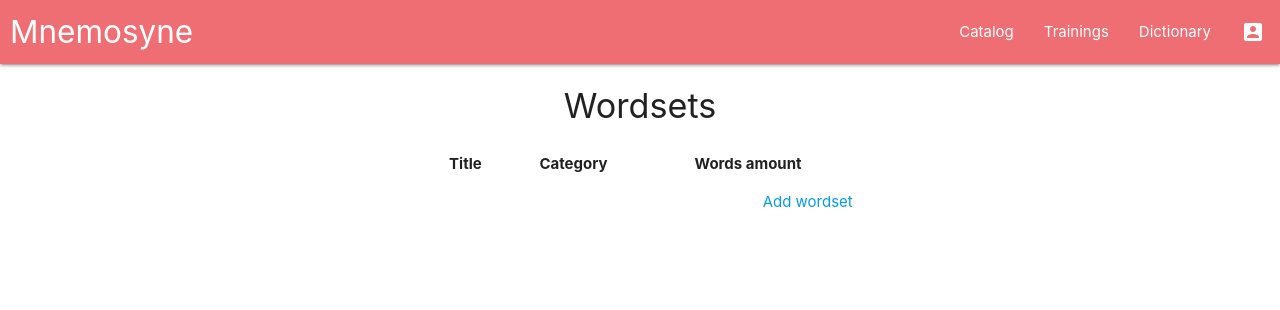
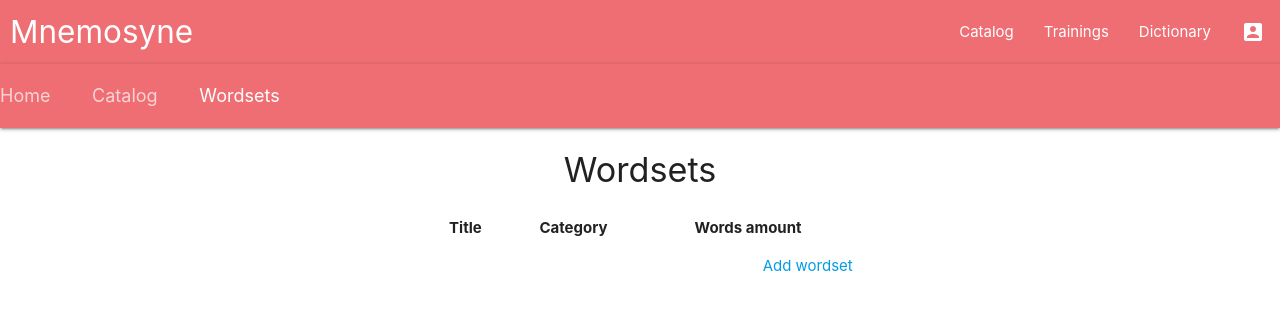
Before and after one commit to mnemosyne-team/mnemosyne, a Django app: page /wordsets/ in a window 1280 px wide. Shown: the top 310 px of the page. Run offline with Django 3.2, Linux system fonts and the light colour scheme; the visitor is signed in with stand-in values (Sample User, id 1); data that the repository does not hold is empty; some libraries are stand-ins or nearby versions.

Commit message:
Add breadcrumbs (#32)
* Add breadcrumbs

* Modify url for breadcrumbs

```diff
--- a/wordbuilder/templates/registration/login.html
+++ b/wordbuilder/templates/registration/login.html
@@ -1,6 +1,11 @@
 {% extends 'wordbuilder/base.html' %}
 
 {% block title %}Mnemosyne - Login{% endblock %}
+
+{% block breadcrumbs %}
+    <a href={% url 'index' %} class="breadcrumb">Home</a>
+    <a href='#' class="breadcrumb">Login</a>
+{% endblock %}
 
 {% block content %}
     <div class="container">
--- a/wordbuilder/templates/registration/password-reset-complete.html
+++ b/wordbuilder/templates/registration/password-reset-complete.html
@@ -1,6 +1,11 @@
 {% extends 'wordbuilder/base.html' %}
 
 {% block title %}Mnemosyne - Password Reset{% endblock %}
+
+{% block breadcrumbs %}
+    <a href={% url 'index' %} class="breadcrumb">Home</a>
+    <a href='#' class="breadcrumb">Password Reset</a>
+{% endblock %}
 
 {% block content %}
     <div class="container">
--- a/wordbuilder/templates/registration/password-reset-confirm.html
+++ b/wordbuilder/templates/registration/password-reset-confirm.html
@@ -1,6 +1,11 @@
 {% extends 'wordbuilder/base.html' %}
 
 {% block title %}Mnemosyne - Password Reset{% endblock %}
+
+{% block breadcrumbs %}
+    <a href={% url 'index' %} class="breadcrumb">Home</a>
+    <a href='#' class="breadcrumb">Password Reset</a>
+{% endblock %}
 
 {% block content %}
     <div class="container">
--- a/wordbuilder/templates/registration/password-reset-done.html
+++ b/wordbuilder/templates/registration/password-reset-done.html
@@ -1,6 +1,11 @@
 {% extends 'wordbuilder/base.html' %}
 
 {% block title %}Mnemosyne - Password Reset{% endblock %}
+
+{% block breadcrumbs %}
+    <a href={% url 'index' %} class="breadcrumb">Home</a>
+    <a href='#' class="breadcrumb">Password Reset</a>
+{% endblock %}
 
 {% block content %}
     <div class="container">
--- a/wordbuilder/templates/registration/password-reset-form.html
+++ b/wordbuilder/templates/registration/password-reset-form.html
@@ -1,6 +1,11 @@
 {% extends 'wordbuilder/base.html' %}
 
 {% block title %}Mnemosyne - Password Reset{% endblock %}
+
+{% block breadcrumbs %}
+    <a href={% url 'index' %} class="breadcrumb">Home</a>
+    <a href='#' class="breadcrumb">Password Reset</a>
+{% endblock %}
 
 {% block content %}
     <div class="container">
--- a/wordbuilder/templates/registration/signup.html
+++ b/wordbuilder/templates/registration/signup.html
@@ -3,6 +3,11 @@
 {% load widget_tweaks %}
 
 {% block title %}Mnemosyne - Create User{% endblock %}
+
+{% block breadcrumbs %}
+    <a href={% url 'index' %} class="breadcrumb">Home</a>
+    <a href='#' class="breadcrumb">Create User</a>
+{% endblock %}
 
 {% block content %}
     <div class="container">
--- a/wordbuilder/templates/wordbuilder/base.html
+++ b/wordbuilder/templates/wordbuilder/base.html
@@ -42,6 +42,16 @@
                 {% endif %}
             </ul>
         </div>
+
+    </nav>
+    <nav>
+        <div class="nav-wrapper">
+            <div class="col s12">
+                {% block breadcrumbs %}
+                    <a href={% url 'index' %} class="breadcrumb">Home</a>
+                {% endblock %}
+            </div>
+        </div>
     </nav>
     <ul class="sidenav red lighten-2 white-text" id="mobile-nav-menu">
         <li><a href="{% url 'catalog' %}">Catalog</a></li>
--- a/wordbuilder/templates/wordbuilder/collection.html
+++ b/wordbuilder/templates/wordbuilder/collection.html
@@ -1,6 +1,11 @@
 {% extends 'wordbuilder/base.html' %}
 
 {% block title %}Mnemosyne - Collections{% endblock %}
+
+{% block breadcrumbs %}
+    <a href={% url 'index' %} class="breadcrumb">Home</a>
+    <a href='#' class="breadcrumb">Catalog</a>
+{% endblock %}
 
 {% block content %}
     <div class="container">
--- a/wordbuilder/templates/wordbuilder/dictionary.html
+++ b/wordbuilder/templates/wordbuilder/dictionary.html
@@ -6,6 +6,11 @@
 
 {% block custom_css %}
     <link href="{% static 'wordbuilder/css/dictionary.css' %}" rel="stylesheet">
+{% endblock %}
+
+{% block breadcrumbs %}
+    <a href={% url 'index' %} class="breadcrumb">Home</a>
+    <a href='#' class="breadcrumb">Dictionary</a>
 {% endblock %}
 
 {% block content %}
--- a/wordbuilder/templates/wordbuilder/profile-update-view.html
+++ b/wordbuilder/templates/wordbuilder/profile-update-view.html
@@ -1,6 +1,11 @@
 {% extends 'wordbuilder/base.html' %}
 
 {% block title %}Mnemosyne - User Profile{% endblock %}
+
+{% block breadcrumbs %}
+    <a href={% url 'index' %} class="breadcrumb">Home</a>
+    <a href='#' class="breadcrumb">User Profile</a>
+{% endblock %}
 
 {% block content %}
     <div class="container">
--- a/wordbuilder/templates/wordbuilder/profile-view.html
+++ b/wordbuilder/templates/wordbuilder/profile-view.html
@@ -1,6 +1,11 @@
 {% extends 'wordbuilder/base.html' %}
 
 {% block title %}Mnemosyne - User Profile{% endblock %}
+
+{% block breadcrumbs %}
+    <a href={% url 'index' %} class="breadcrumb">Home</a>
+    <a href='#' class="breadcrumb">User Profile</a>
+{% endblock %}
 
 {% block content %}
     <div class="container">
--- a/wordbuilder/templates/wordbuilder/pronunciation_training.html
+++ b/wordbuilder/templates/wordbuilder/pronunciation_training.html
@@ -4,6 +4,12 @@
 
 {% block training-css %}
     <link rel="stylesheet" href="{% static 'wordbuilder/css/pronunciation.css' %}">
+{% endblock %}
+
+{% block breadcrumbs %}
+    <a href={% url 'index' %} class="breadcrumb">Home</a>
+    <a href={% url 'trainings' %} class="breadcrumb">Trainings</a>
+    <a href='#' class="breadcrumb">Pronunciation</a>
 {% endblock %}
 
 {% block card-content %}
--- a/wordbuilder/templates/wordbuilder/statistics.html
+++ b/wordbuilder/templates/wordbuilder/statistics.html
@@ -1,6 +1,11 @@
 {% extends 'wordbuilder/base.html' %}
 
 {% block title %}Mnemosyne - Statistics{% endblock %}
+
+{% block breadcrumbs %}
+    <a href={% url 'index' %} class="breadcrumb">Home</a>
+    <a href='#' class="breadcrumb">Statistics</a>
+{% endblock %}
 
 {% block content %}
     <script src="https://cdnjs.cloudflare.com/ajax/libs/Chart.js/2.5.0/Chart.min.js"></script>
--- a/wordbuilder/templates/wordbuilder/trainings.html
+++ b/wordbuilder/templates/wordbuilder/trainings.html
@@ -8,6 +8,11 @@
             margin-top: 100px;
         }
     </style>
+{% endblock %}
+
+{% block breadcrumbs %}
+    <a href={% url 'index' %} class="breadcrumb">Home</a>
+    <a href={% url 'trainings' %} class="breadcrumb">Trainings</a>
 {% endblock %}
 
 {% block content %}
--- a/wordbuilder/templates/wordbuilder/word_constructor.html
+++ b/wordbuilder/templates/wordbuilder/word_constructor.html
@@ -6,6 +6,12 @@
 
 {% block custom_css %}
     <link rel="stylesheet" href="{% static 'wordbuilder/css/word_constructor.css' %}">
+{% endblock %}
+
+{% block breadcrumbs %}
+    <a href={% url 'index' %} class="breadcrumb">Home</a>
+    <a href={% url 'trainings' %} class="breadcrumb">Trainings</a>
+    <a href='#' class="breadcrumb">Word constructor</a>
 {% endblock %}
 
 {% block card-content %}
--- a/wordbuilder/templates/wordbuilder/word_set.html
+++ b/wordbuilder/templates/wordbuilder/word_set.html
@@ -1,6 +1,12 @@
 {% extends 'wordbuilder/base.html' %}
 
 {% block title %}Mnemosyne - Wordsets{% endblock %}
+
+{% block breadcrumbs %}
+    <a href={% url 'index' %} class="breadcrumb">Home</a>
+    <a href={% url 'catalog' %} class="breadcrumb">Catalog</a>
+    <a href='#' class="breadcrumb">Wordsets</a>
+{% endblock %}
 
 {% block content %}
     <div class="container">
--- a/wordbuilder/templates/wordbuilder/word_set_create.html
+++ b/wordbuilder/templates/wordbuilder/word_set_create.html
@@ -3,6 +3,11 @@
 {% load materializecss %}
 
 {% block title %}Mnemosyne - Create wordset{% endblock %}
+
+{% block breadcrumbs %}
+    <a href={% url 'index' %} class="breadcrumb">Home</a>
+    <a href='#' class="breadcrumb">Create wordset</a>
+{% endblock %}
 
 {% block content %}
     <div class="container">
--- a/wordbuilder/templates/wordbuilder/word_set_update.html
+++ b/wordbuilder/templates/wordbuilder/word_set_update.html
@@ -3,6 +3,11 @@
 {% load materializecss %}
 
 {% block title %}Mnemosyne - Create wordset{% endblock %}
+
+{% block breadcrumbs %}
+    <a href={% url 'index' %} class="breadcrumb">Home</a>
+    <a href='#' class="breadcrumb">Create wordset</a>
+{% endblock %}
 
 {% block content %}
     <div class="container">
--- a/wordbuilder/templates/wordbuilder/word_set_words.html
+++ b/wordbuilder/templates/wordbuilder/word_set_words.html
@@ -6,6 +6,11 @@
 
 {% block custom_css %}
     <link href="{% static 'wordbuilder/css/dictionary.css' %}" rel="stylesheet">
+{% endblock %}
+
+{% block breadcrumbs %}
+    <a href={% url 'index' %} class="breadcrumb">Home</a>
+    <a href='#' class="breadcrumb">Collection</a>
 {% endblock %}
 
 {% block content %}
```
